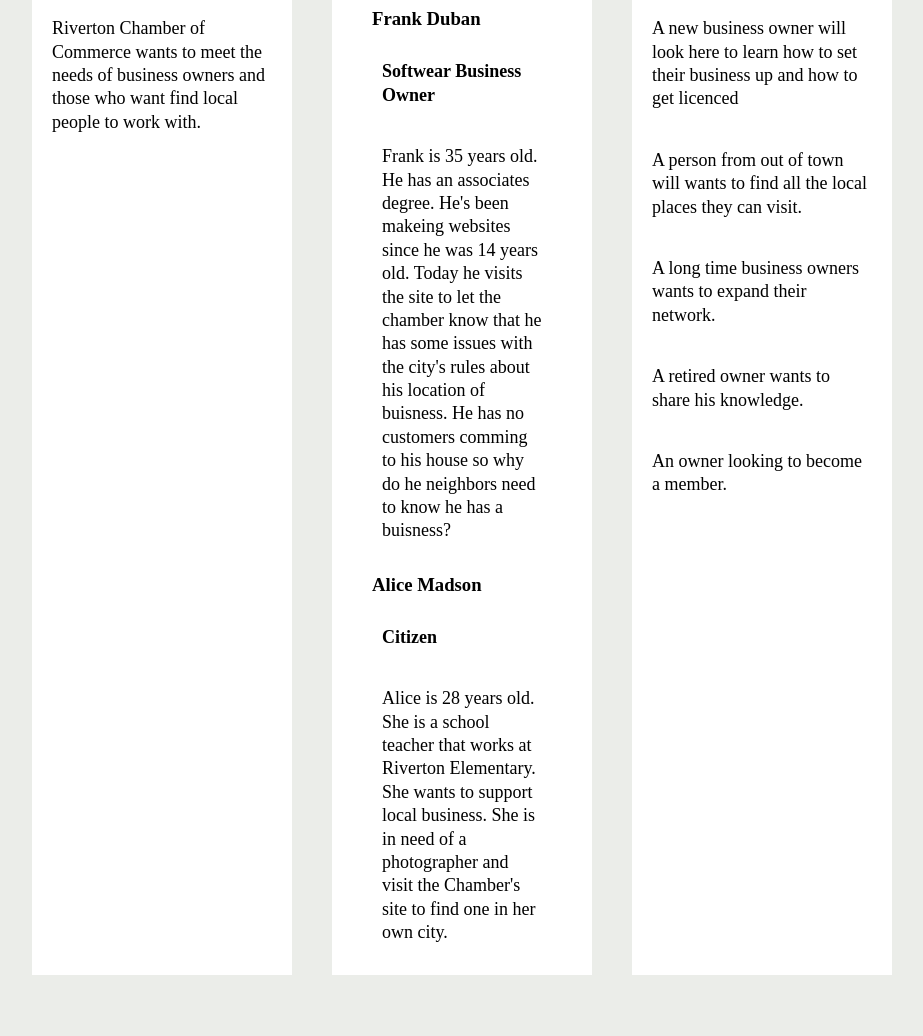
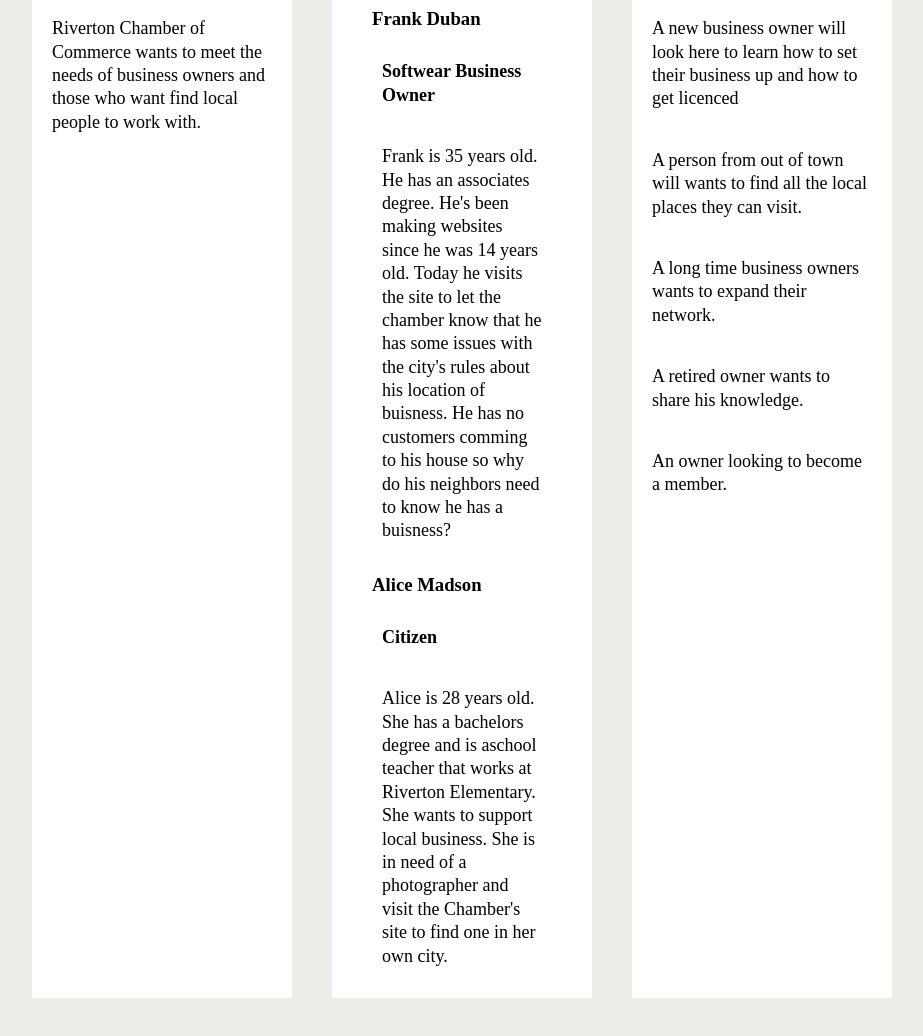
Before and after one commit to ghostofmoons/wdd230, a plain HTML site: page lesson3/target-audience.html in a window 1280 px wide. Shown: the part 340-1376 px from the top of the page, without its empty margins (178-1101 px from the left). Drawn offline with Linux system fonts and the light colour scheme.

Commit message:
spelling error

```diff
--- a/lesson3/target-audience.html
+++ b/lesson3/target-audience.html
@@ -40,16 +40,17 @@
             <div>
                 <h3>Frank Duban</h3>
                 <p><b>Softwear Business Owner</b></p>
-                <p>Frank is 35 years old.  He has an associates degree.  He's been makeing
+                <p>Frank is 35 years old.  He has an associates degree.  He's been making
                     websites since he was 14 years old.  Today he visits the site to let the chamber know that
                     he has some issues with the city's rules about his location of buisness.  He has no customers
-                    comming to his house so why do he neighbors need to know he has a buisness?</p>
+                    comming to his house so why do his neighbors need to know he has a buisness?</p>
                 </div>
                 <div>
                     <h3>Alice Madson</h3>
                     <p><b>Citizen</b></p>
-                    <p>Alice is 28 years old.  She is a school teacher that works at Riverton Elementary. She
-                        wants to support local business.  She is in need of a photographer and visit the
+                    <p>Alice is 28 years old.  She has a bachelors degree and is aschool teacher
+                        that works at Riverton Elementary. She wants to support local business.
+                        She is in need of a photographer and visit the
                         Chamber's site to find one in her own city.</p></div>
 
         </div>
```
